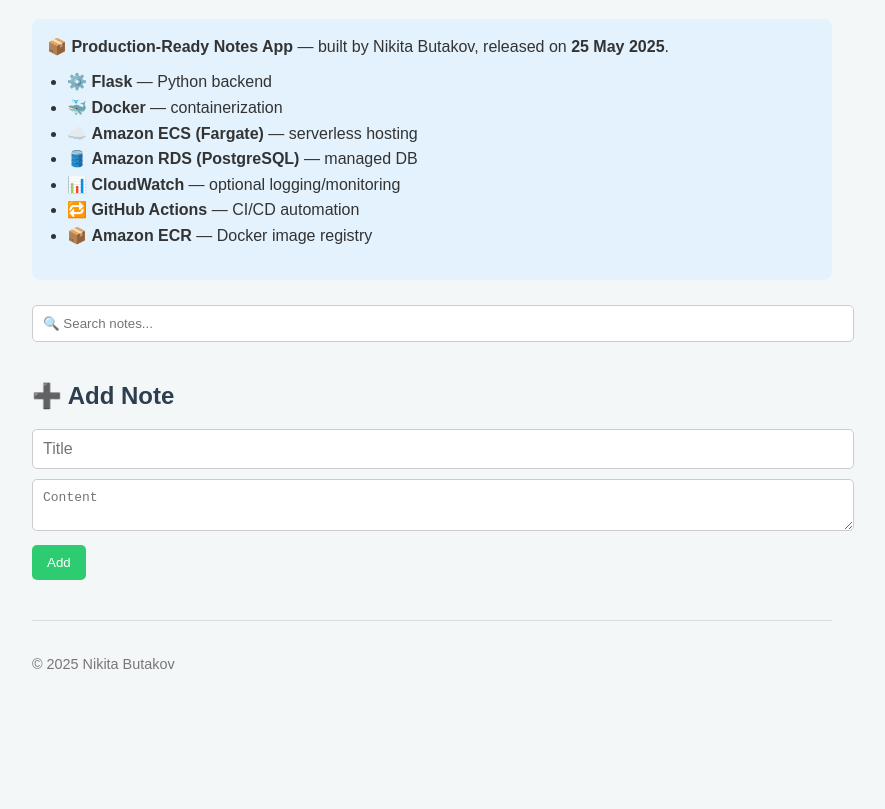
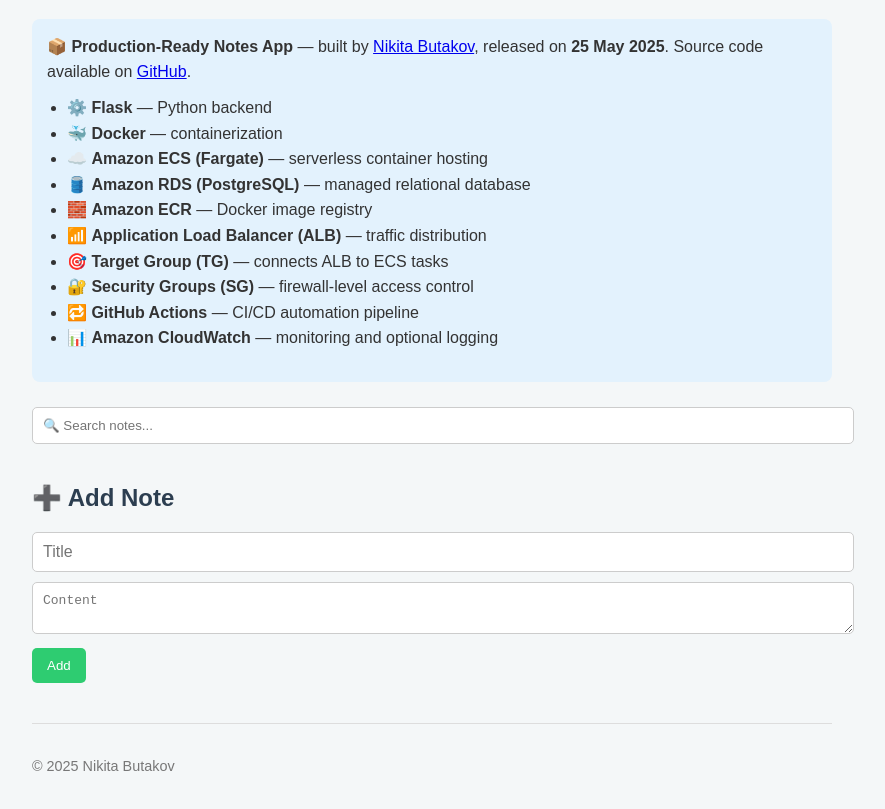
Before and after one commit to nikita-butakov/notes_app_may2025, a plain HTML site: page frontend/index.html in a window 1280 px wide. Shown: the part 82-891 px from the top of the page, without its empty margins (208-1093 px from the left). Before the commit the page ends 800 px from the top, so only its background shows below. Drawn offline with Linux system fonts and the light colour scheme; no server answers.

Commit message:
edit about section

```diff
--- a/frontend/index.html
+++ b/frontend/index.html
@@ -115,15 +115,19 @@
   <h1>📝 Notes App</h1>
 
 <div class="project-info">
-    <strong>📦 Production-Ready Notes App</strong> — built by Nikita Butakov, released on <strong>25 May 2025</strong>.
+  <strong>📦 Production-Ready Notes App</strong> — built by <a href="https://github.com/nikita-butakov" target="_blank">Nikita Butakov</a>, released on <strong>25 May 2025</strong>.
+  Source code available on <a href="https://github.com/nikita-butakov/notes_app_may2025" target="_blank">GitHub</a>.
   <ul>
     <li>⚙️ <strong>Flask</strong> — Python backend</li>
     <li>🐳 <strong>Docker</strong> — containerization</li>
-      <li>☁️ <strong>Amazon ECS (Fargate)</strong> — serverless hosting</li>
-      <li>🛢️ <strong>Amazon RDS (PostgreSQL)</strong> — managed DB</li>
-      <li>📊 <strong>CloudWatch</strong> — optional logging/monitoring</li>
-      <li>🔁 <strong>GitHub Actions</strong> — CI/CD automation</li>
-      <li>📦 <strong>Amazon ECR</strong> — Docker image registry</li>
+    <li>☁️ <strong>Amazon ECS (Fargate)</strong> — serverless container hosting</li>
+    <li>🛢️ <strong>Amazon RDS (PostgreSQL)</strong> — managed relational database</li>
+    <li>🧱 <strong>Amazon ECR</strong> — Docker image registry</li>
+    <li>📶 <strong>Application Load Balancer (ALB)</strong> — traffic distribution</li>
+    <li>🎯 <strong>Target Group (TG)</strong> — connects ALB to ECS tasks</li>
+    <li>🔐 <strong>Security Groups (SG)</strong> — firewall-level access control</li>
+    <li>🔁 <strong>GitHub Actions</strong> — CI/CD automation pipeline</li>
+    <li>📊 <strong>Amazon CloudWatch</strong> — monitoring and optional logging</li>
   </ul>
 </div>
 
```
Lines whose indentation alone changed are shown as unchanged.
